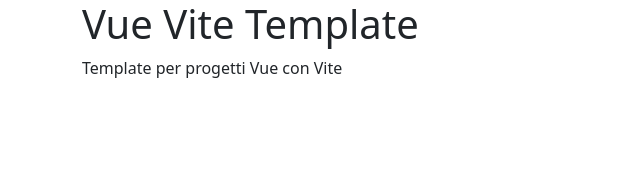
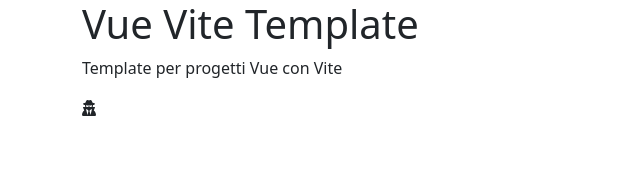
Before and after one commit to DanieleBernassola/vite-boolfolio, a Vue app: page / in a window 1280 px wide. Shown: the top 190 px of the page, without its empty margins (0-640 px from the left). Built offline with nearby package versions, Linux system fonts and the light colour scheme.

Commit message:
[UPD] Installed fontawesome

```diff
--- a/package.json
+++ b/package.json
@@ -9,6 +9,11 @@
     "preview": "vite preview"
   },
   "dependencies": {
+    "@fortawesome/fontawesome-svg-core": "^6.6.0",
+    "@fortawesome/free-brands-svg-icons": "^6.6.0",
+    "@fortawesome/free-regular-svg-icons": "^6.6.0",
+    "@fortawesome/free-solid-svg-icons": "^6.6.0",
+    "@fortawesome/vue-fontawesome": "^3.0.8",
     "bootstrap": "^5.3.3",
     "vue": "^3.4.21"
   },
--- a/src/App.vue
+++ b/src/App.vue
@@ -3,6 +3,7 @@
   <div class="container">
     <h1>Vue Vite Template</h1>
     <p>Template per progetti Vue con Vite</p>
+    <font-awesome-icon :icon="['fas', 'user-secret']" />
   </div>
 </template>
 <style></style>
--- a/src/main.js
+++ b/src/main.js
@@ -9,4 +9,16 @@
 // import vue root component
 import App from "./App.vue";
 
-createApp(App).mount("#app");
+/* import the fontawesome core */
+import { library } from "@fortawesome/fontawesome-svg-core";
+
+/* import font awesome icon component */
+import { FontAwesomeIcon } from "@fortawesome/vue-fontawesome";
+
+/* import specific icons */
+import { faUserSecret } from "@fortawesome/free-solid-svg-icons";
+
+/* add icons to the library */
+library.add(faUserSecret);
+
+createApp(App).component("font-awesome-icon", FontAwesomeIcon).mount("#app");
```
Also changed, not shown: 1 other file (tests, documents, lock files or other folders).
